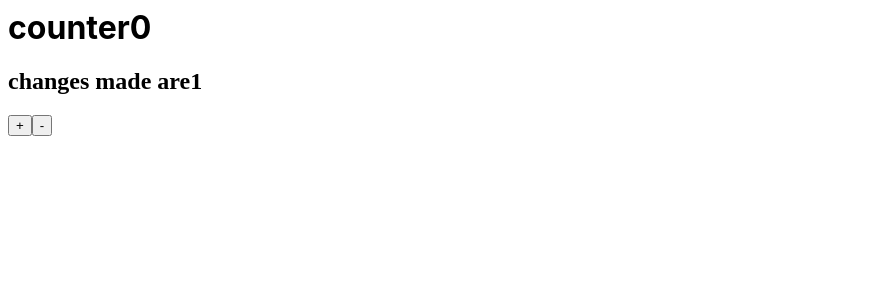
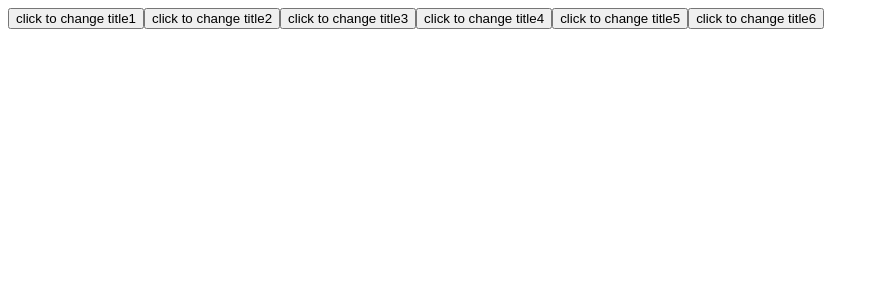
Before and after one commit to nasagaurav/react-g-p2-usestate-useeffect, a React (Create React App) app: page / in a window 1280 px wide. Shown: the top 300 px of the page, without its empty margins (0-879 px from the left). Built offline with nearby package versions, Linux system fonts and the light colour scheme.

Commit message:
button created

```diff
--- a/src/App.js
+++ b/src/App.js
@@ -2,32 +2,27 @@ import React from "react";
 import "./style.css";
 
 export default function App() {
+    const p1=()=>{}
+    const p2=()=>{}
+    const p3=()=>{}
+    const p4=()=>{}
+    const p5=()=>{}
+    const p6=()=>{}
 
-        const [x,setx] = React.useState(0);
-        const [y,sety] = React.useState(0);
-
-
-          const p1=()=>{
-                setx(x+1);
-          };
-          const p2=()=>{
-                setx(x-1);
-          };
-
-          const p3=()=>{
-            sety(y+1);
-          };
-          React.useEffect(p3,[x])
 
 
 
   return (
 
     <div>
-    <h1>counter{x}</h1>
-    <h2>changes made are{y} </h2>
-    <button onClick={p1}>+</button>
-    <button onClick={p2}>-</button>
+      <button onclick={p1}>click to change title1</button>
+      <button onclick={p2}>click to change title2</button>
+      <button onclick={p3}>click to change title3</button>
+      <button onclick={p4}>click to change title4</button>
+      <button onclick={p5}>click to change title5</button>
+      <button onclick={p6}>click to change title6</button>
     </div>
+
+
   );
 }
```
